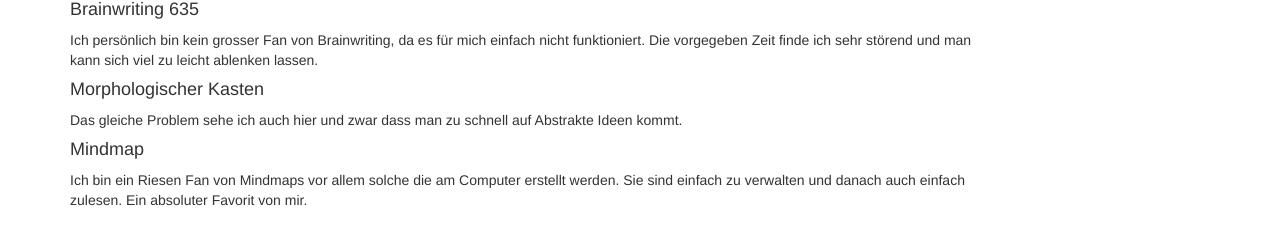
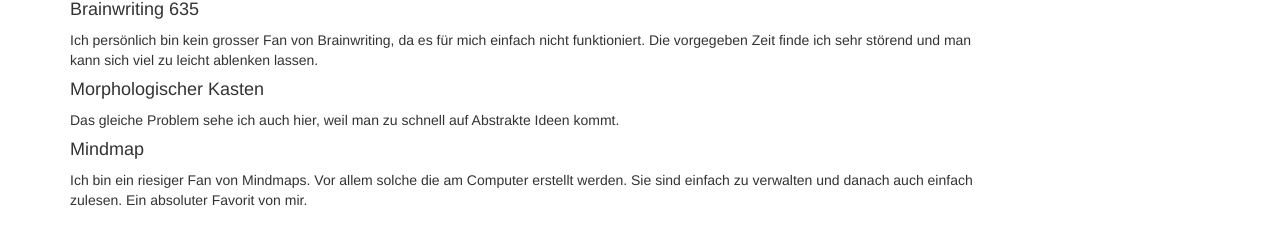
Before and after one commit to ramonwehrli/ramonwehrli.github.io, a Jekyll site: the page built from _posts/2016-01-10-vortraege.markdown, in a window 1280 px wide. Shown: the part 503-748 px from the top of the page. Built offline with Jekyll 4.4.1, drawn with Linux system fonts in a browser that asks for light colours; Markdown is read by kramdown in place of the engine named in the settings.

Commit message:
no message

```diff
--- a/_posts/2016-01-10-vortraege.markdown
+++ b/_posts/2016-01-10-vortraege.markdown
@@ -22,7 +22,7 @@ Brainstorming allein ist nichts für mich. Ich benutze es aber sehr gerne mit Mi
 Ich persönlich bin kein grosser Fan von Brainwriting, da es für mich einfach nicht funktioniert. Die vorgegeben Zeit finde ich sehr störend und man kann sich viel zu leicht ablenken lassen.
 
 ####Morphologischer Kasten
-Das gleiche Problem sehe ich auch hier und zwar dass man zu schnell auf Abstrakte Ideen kommt.
+Das gleiche Problem sehe ich auch hier, weil man zu schnell auf Abstrakte Ideen kommt.
 
 ####Mindmap
-Ich bin ein Riesen Fan von Mindmaps vor allem solche die am Computer erstellt werden. Sie sind einfach zu verwalten und danach auch einfach zulesen. Ein absoluter Favorit von mir.
+Ich bin ein riesiger Fan von Mindmaps. Vor allem solche die am Computer erstellt werden. Sie sind einfach zu verwalten und danach auch einfach zulesen. Ein absoluter Favorit von mir.
```
